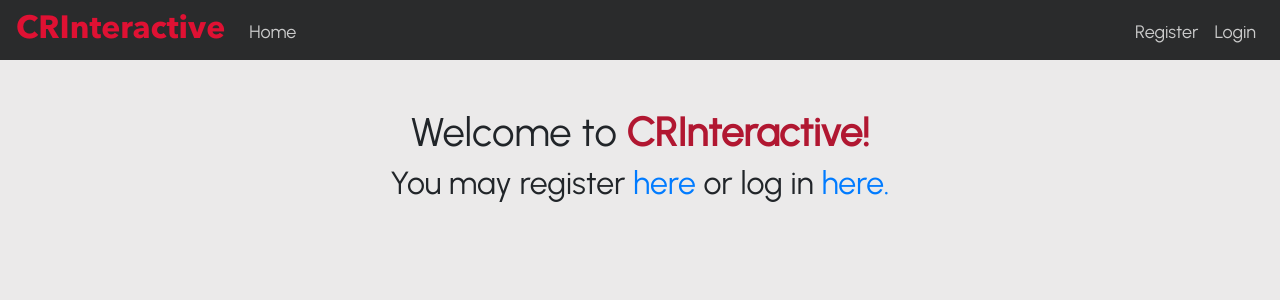
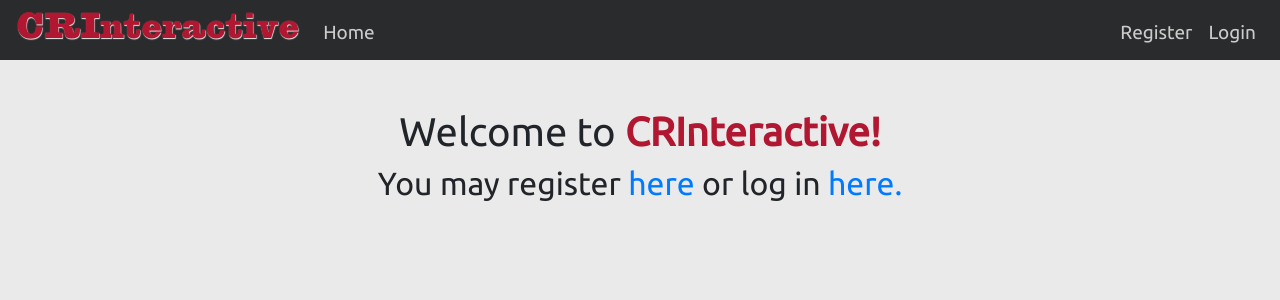
Before and after one commit to hectorastrom/CRInteractive, a Flask app: page / in a window 1280 px wide. Shown: the top 300 px of the page. Run offline with Flask 2, Linux system fonts and the light colour scheme; parts of the project's set-up code (start-up, migrations or seed data) failed here and were passed over; some libraries are stand-ins or nearby versions.

Commit message:
Updated navbar. Got 5k halfway done

```diff
--- a/app/routes.py
+++ b/app/routes.py
@@ -2,7 +2,7 @@ from flask import render_template, url_for, flash, redirect, request
 from flask.helpers import url_for
 from app import app, db, bcrypt, teams
 from app.forms import RegistrationForm, LoginForm, TwokForm, CoachRegistrationForm
-from app.models import User, Twok, Technique
+from app.models import User, Twok, Fivek, Technique
 from flask_login import login_user, current_user, logout_user, login_required
 from datetime import date
 from random import randint
@@ -212,9 +212,22 @@ def upload_twok():
         twok = Twok(seconds=total_seconds, date_completed=form.date.data, user_id = current_user.id)
         db.session.add(twok)
         db.session.commit()
-        flash(f'Logged 2K for {form.date.data}.', 'success')
+        flash(f'Logged 5k for {form.date.data}.', 'success')
         return redirect(url_for('index'))
     return render_template('2k.html', form=form)
+
+@app.route('/5k', methods=['GET', 'POST'])
+@login_required
+def upload_fivek():
+    form = TwokForm()
+    if form.validate_on_submit():
+        total_seconds = int(form.minutes.data)*60 + form.seconds.data
+        fivek = Fivek(seconds=total_seconds, date_completed=form.date.data, user_id = current_user.id)
+        db.session.add(fivek)
+        db.session.commit()
+        flash(f'Logged 5k for {form.date.data}.', 'success')
+        return redirect(url_for('index'))
+    return render_template('5k.html', form=form)
 
 @app.route('/register/coach', methods=['GET', 'POST'])
 def coach_register():
--- a/app/static/styles.css
+++ b/app/static/styles.css
@@ -4,9 +4,10 @@ rgb(42, 43, 44) */
 
 .brand
 {
-    font-family: "Avenir Next";
-    color: rgb(223, 17, 51);
-    font-size: 32px;
+    font-family: "CRI";
+    color: rgb(177, 23, 49) !important;
+    font-size: 36px;
+    text-shadow: .5px .5px 1px rgb(235, 234, 234);
 }
 
 .brand:hover
@@ -38,7 +39,7 @@ rgb(42, 43, 44) */
 
 .nav-link
 {
-    font-size: 18px !important;
+    font-size: 19px !important;
     color: rgba(233, 233, 233, 0.849) !important;
 }
 
@@ -82,7 +83,7 @@ th
 
 body
 {
-    font-family: Urbanist;
+    font-family: Ubuntu;
     background-color: rgb(235, 234, 234);
 }
 
@@ -205,6 +206,6 @@ body
   }
 
   @font-face {
-    font-family: "Avenir Next";
-    src: url("AvenirNextLTPro-Bold.otf") format("opentype");
+    font-family: "CRI";
+    src: url("Egiziano_CG.otf") format("opentype");
 }
--- a/app/templates/2k.html
+++ b/app/templates/5k.html
@@ -1,14 +1,15 @@
 {% extends 'layout.html' %}
 
-{% block title %}2K{% endblock title %}
+{% block title %}5k{% endblock title %}
 
 {% block main %}
 <div class='content-section'>
     <form method="POST" action="">
         {{ form.hidden_tag() }}
         <fieldset class="form-group">
-            <legend class="border-bottom border-dark mb-4" style="font-weight: 600;">Log 2K</legend>
+            <legend class="border-bottom border-dark mb-4" style="font-weight: 600;">Log 5k</legend>
             <div class="form-group short">
+            <!-- Reuses 2k form, fine since it's all the same information just in a different place -->
             {{ form.minutes.label(class="form-control-label") }}
             {% if form.minutes.errors %}
                 {{ form.minutes(class="form-control-md ml-2 is-invalid") }}
--- a/app/templates/layout.html
+++ b/app/templates/layout.html
@@ -57,7 +57,7 @@
                                     </a>
                                     <div class="dropdown-menu dropdown-menu-dark" aria-labelledby="navbarDarkDropdown">
                                     <a class="dropdown-item" href="{{ url_for('upload_twok') }}">Upload 2k</a>
-                                    <a class="dropdown-item" href="#">Upload 5k</a>
+                                    <a class="dropdown-item" href="{{ url_for('upload_fivek') }}">Upload 5k</a>
                                 </li>
                                 <li class="nav-item"><a class="nav-link" href="{{ url_for('rankings') }}">Rankings</a></li>
                             </ul>
```
Also changed, not shown: app/models.py (+10 -0 lines), app/static/Egiziano_CG.otf (added).
